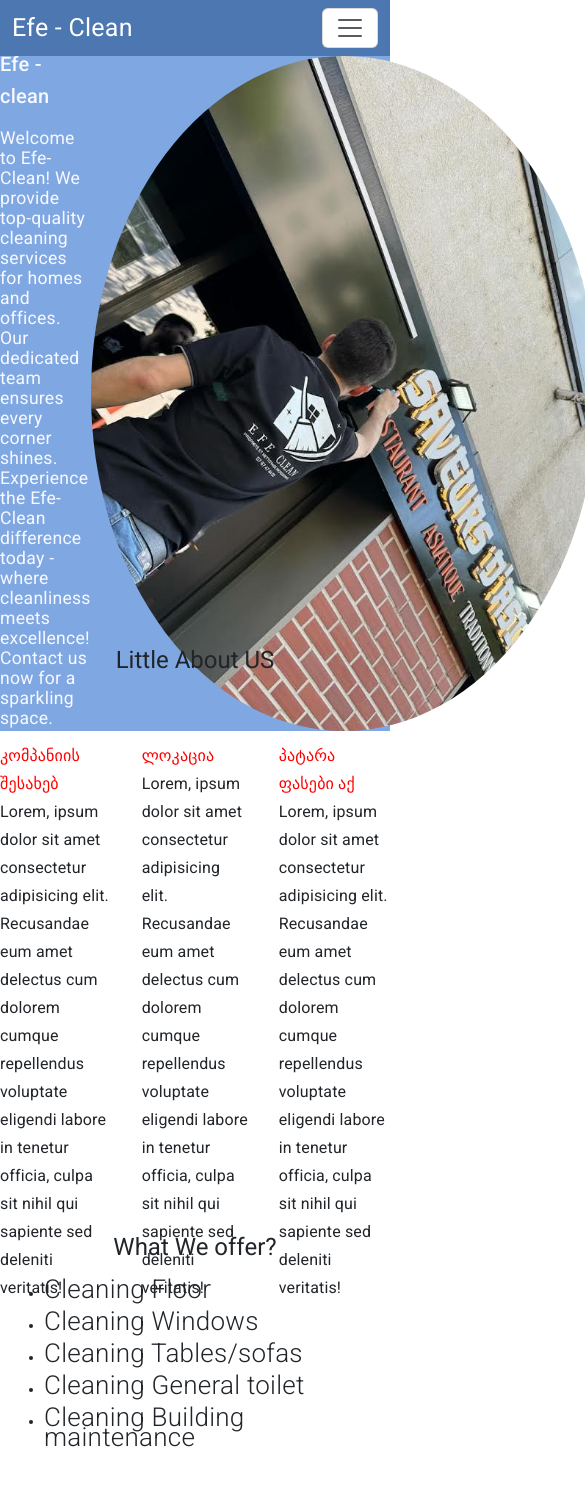
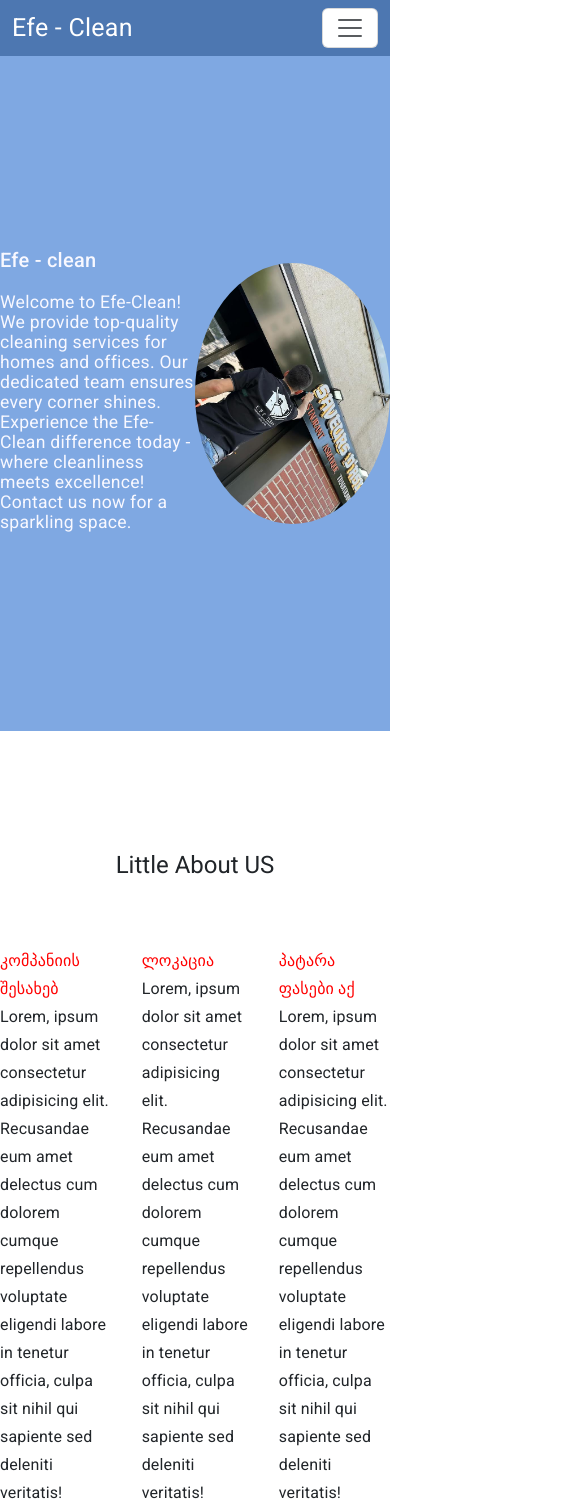
Before and after one commit to Luka288/efe-clean, an Angular app: page / in a window 390 px wide. Shown: the top 1510 px of the page, 585 px wide, since content can reach past the window. Built offline with nearby package versions, Linux system fonts and the light colour scheme.

Commit message:
Responsive

```diff
--- a/src/app/features/main/main.component.scss
+++ b/src/app/features/main/main.component.scss
@@ -27,7 +27,8 @@ main {
       justify-content: left;
       img {
         border-radius: 150%;
-        height: 675px;
+        width: 100%;
+        max-width: 400px;
       }
     }
   }
@@ -99,3 +100,58 @@ main {
     }
   }
 }
+
+@media (min-width: 1025px) {
+  main {
+    .mainHeader {
+      .logoSection {
+        img {
+          width: 400px;
+        }
+      }
+    }
+  }
+}
+
+@media (max-width: 320px) {
+  main {
+    .aboutSection {
+      display: flex;
+      justify-content: center;
+      align-items: center;
+      padding-top: 104%;
+
+      .showCase {
+        display: grid;
+      }
+    }
+
+    .offer {
+      padding-top: 104%;
+    }
+  }
+}
+
+@media (max-width: 425px) {
+  main {
+    .aboutSection {
+      padding-top: 105%;
+    }
+
+    .offer {
+      padding-top: 105%;
+    }
+  }
+}
+
+@media (max-width: 375px) {
+  main {
+    .aboutSection {
+      padding-top: 105%;
+    }
+
+    .offer {
+      padding-top: 105%;
+    }
+  }
+}
```
